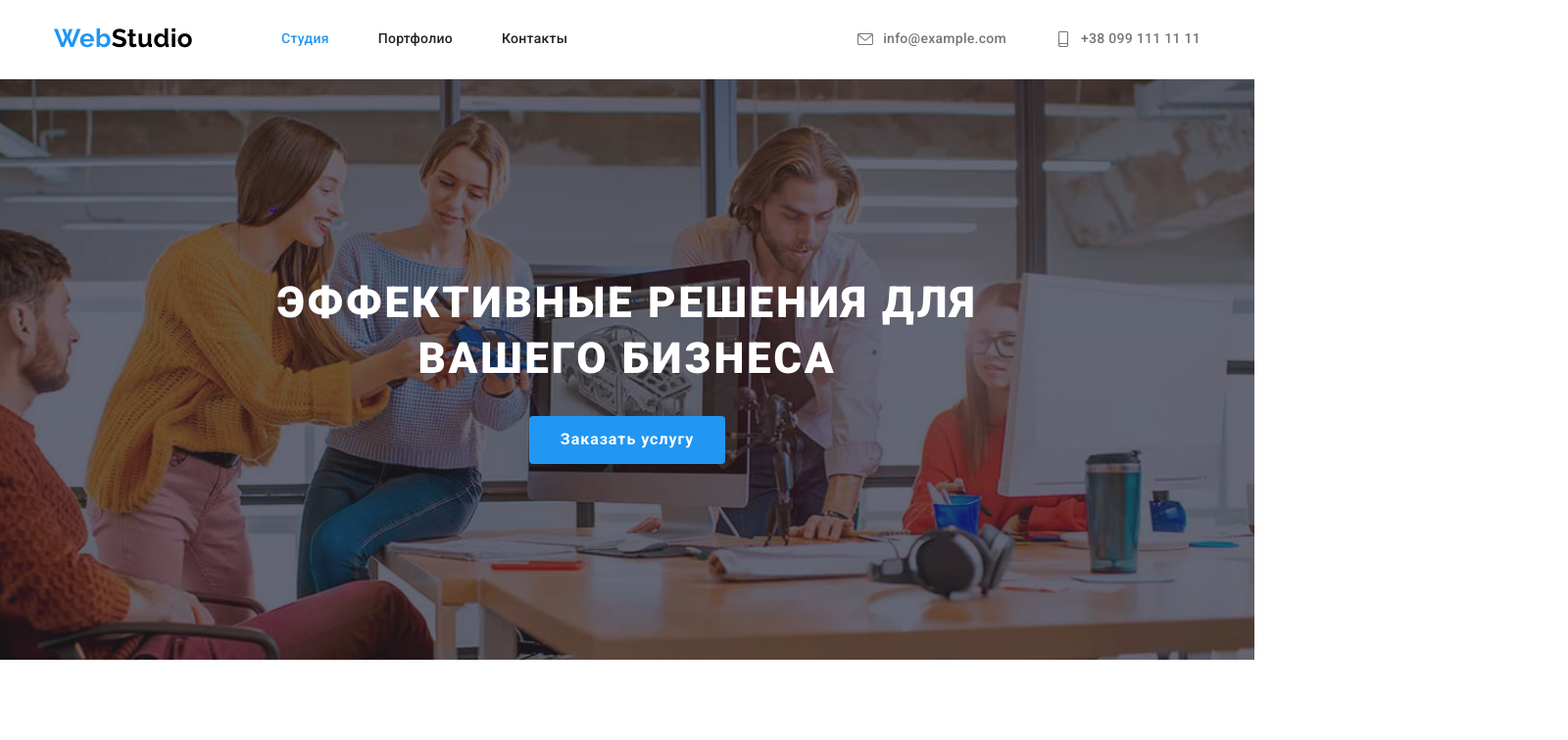
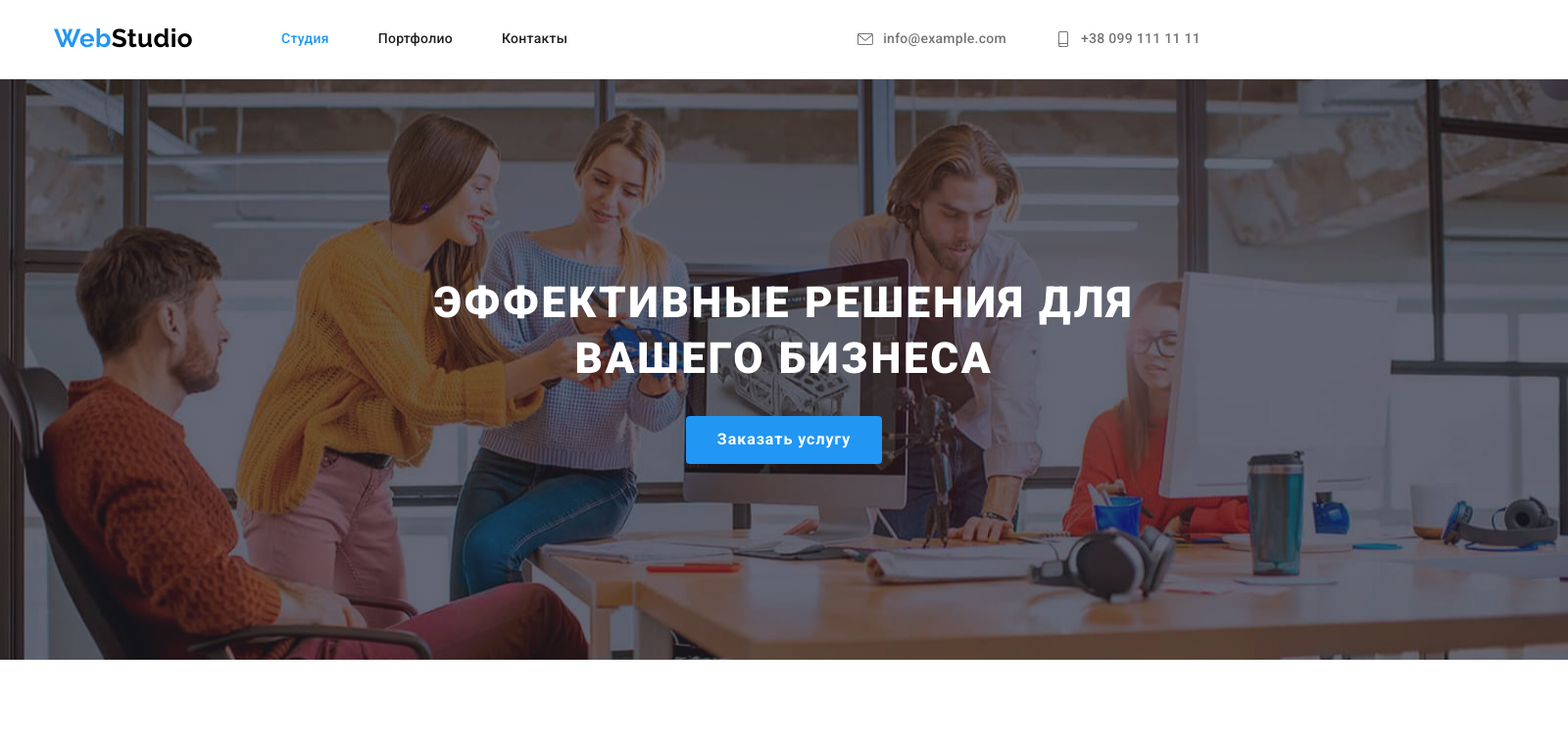
Before and after one commit to Searge/goit-markup-hw-04, a plain HTML site: page index.html in a window 1280 px wide. Shown: the top 756 px of the page at 98% size, 1600 px wide, since content can reach past the window. Drawn offline with Linux system fonts and the light colour scheme.

Commit message:
temp decission

```diff
--- a/css/styles.css
+++ b/css/styles.css
@@ -309,7 +309,14 @@ ___  _  _ ___ ___ ____ _  _ ____
   888  Y8P  888 .d888888 888 888  888
   888   "   888 888  888 888 888  888
   888       888 "Y888888 888 888  888
-  */
+*/
+.main {
+  width: 1600px;
+  align-items: center;
+  margin-left: auto;
+  margin-right: auto;
+}
+
 /*
 _  _ ____ ____ ____
 |__| |___ |__/ |  |
@@ -325,8 +332,7 @@ _  _ ____ ____ ____
     url('../images/hero_bg.jpg');
   background-position: 50% 50%;
   background-size: cover;
-  max-width: 1600px;
-  align-items: center;
+
   text-align: center;
 }
 
```
